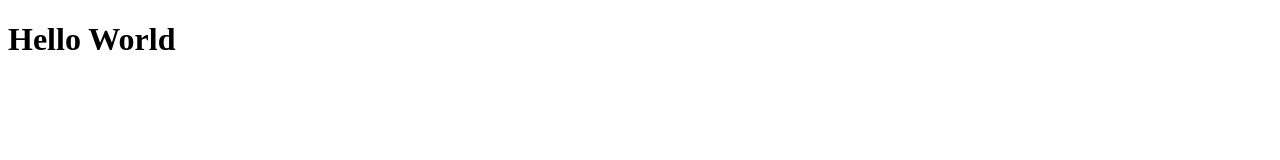
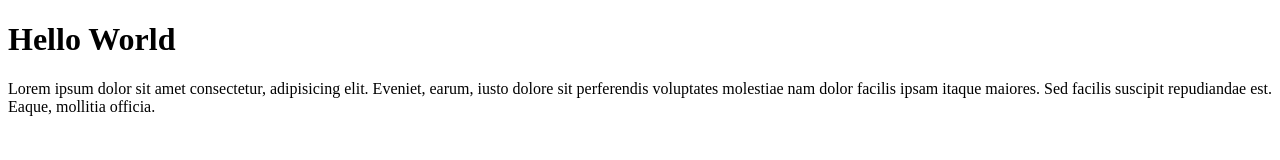
Before and after one commit to rubenwernerhutapea/git-test, a plain HTML site: page index.html in a window 1280 px wide. Drawn offline with Linux system fonts and the light colour scheme.

Commit message:
menambahkan paragraf

```diff
--- a/index.html
+++ b/index.html
@@ -8,5 +8,6 @@
 </head>
 <body>
   <h1>Hello World</h1>
+  <p>Lorem ipsum dolor sit amet consectetur, adipisicing elit. Eveniet, earum, iusto dolore sit perferendis voluptates molestiae nam dolor facilis ipsam itaque maiores. Sed facilis suscipit repudiandae est. Eaque, mollitia officia.</p>
 </body>
 </html>
```
